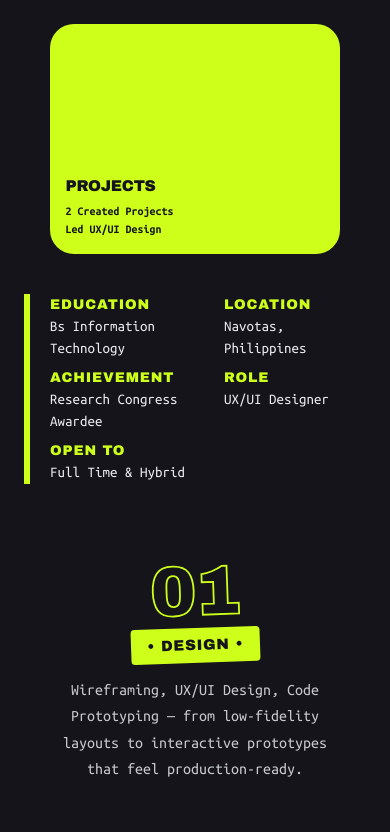
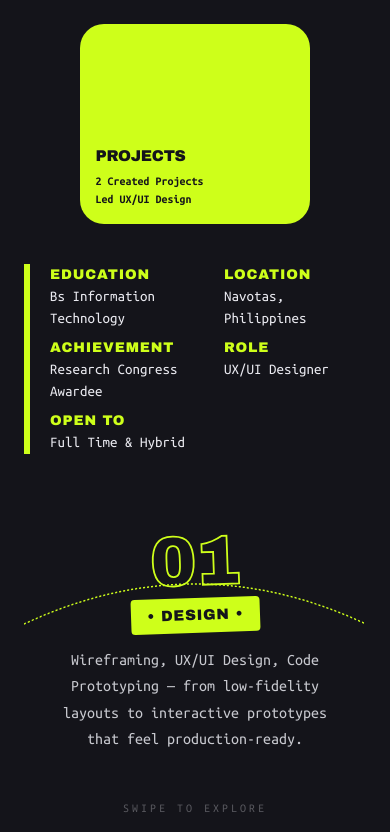
Before and after one commit to uzercedrick/portfolio, a Next.js app: page / in a window 390 px wide. Shown: the part 1297-2129 px from the top of the page. Built offline with nearby package versions, Linux system fonts and the light colour scheme; a web font is replaced by a local one.

Commit message:
updated about

```diff
--- a/app/components/About.tsx
+++ b/app/components/About.tsx
@@ -106,7 +106,7 @@ function SkillCurve({ inView }: { inView: boolean }) {
       <svg
         viewBox="0 0 1200 120"
         preserveAspectRatio="none"
-        className="pointer-events-none absolute inset-x-0 top-[30px] hidden h-[120px] w-full md:block"
+        className="pointer-events-none absolute inset-x-0 top-[30px] block h-[120px] w-full"
       >
         <path
           d="M 0 100 Q 600 20 1200 100"
@@ -476,7 +476,7 @@ export default function About() {
           .about-grid { grid-template-columns: 1fr; row-gap: 40px; }
           .about-grid .cell-text    { grid-column: 1; grid-row: 1; }
           .about-grid .cell-image   { grid-column: 1; grid-row: 2; justify-self: center; }
-          .about-grid .cell-card    { grid-column: 1; grid-row: 3; justify-self: center; width: 290px !important; max-width: 90% !important; }
+          .about-grid .cell-card    { grid-column: 1; grid-row: 3; justify-self: center; width: 230px !important; max-width: 70% !important; }
           .about-grid .cell-details { grid-column: 1; grid-row: 4; align-self: auto; }
 
           .about-title {
@@ -497,8 +497,8 @@ export default function About() {
           }
 
           .cell-card {
-            max-width: 290px !important;
-            min-height: clamp(230px, 48vw, 300px) !important;
+            max-width: 230px !important;
+            min-height: clamp(200px, 40vw, 250px) !important;
           }
           .cell-card > div {
             padding: clamp(12px, 4vw, 18px) !important;
```
